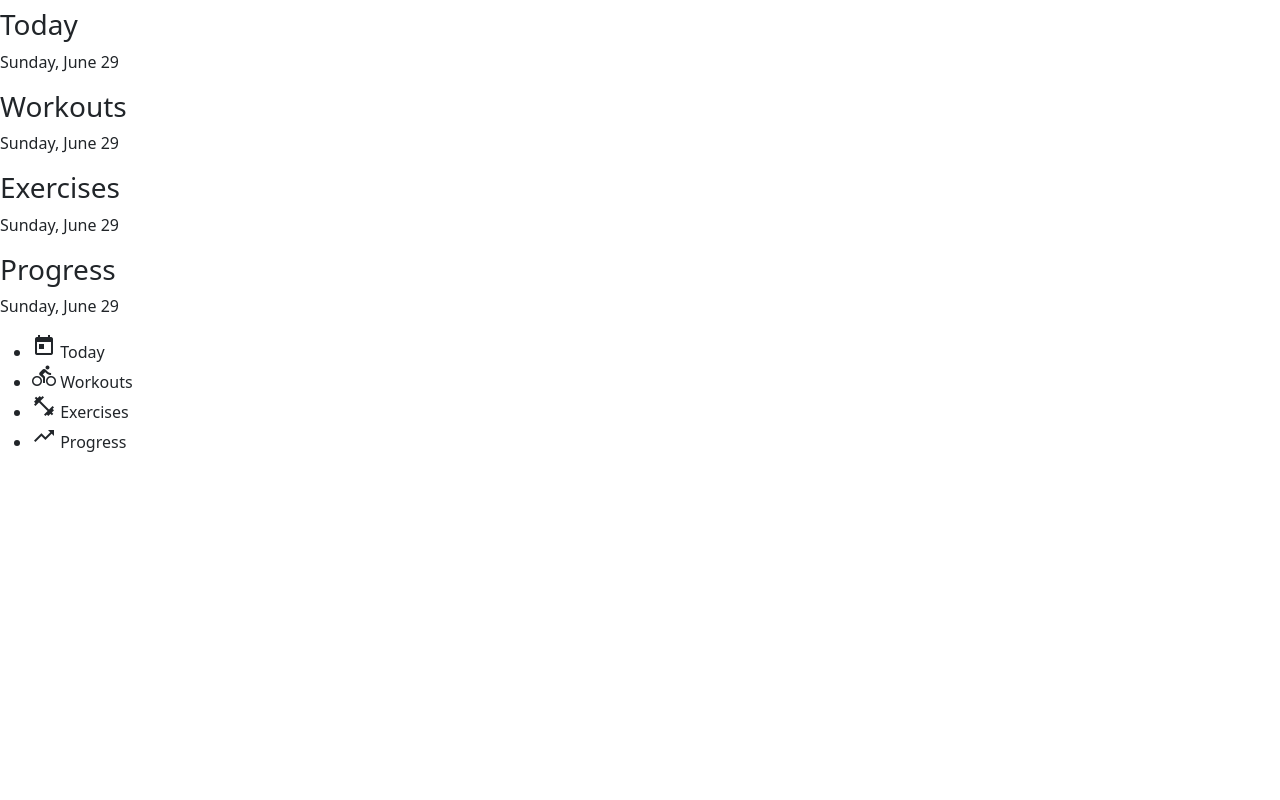
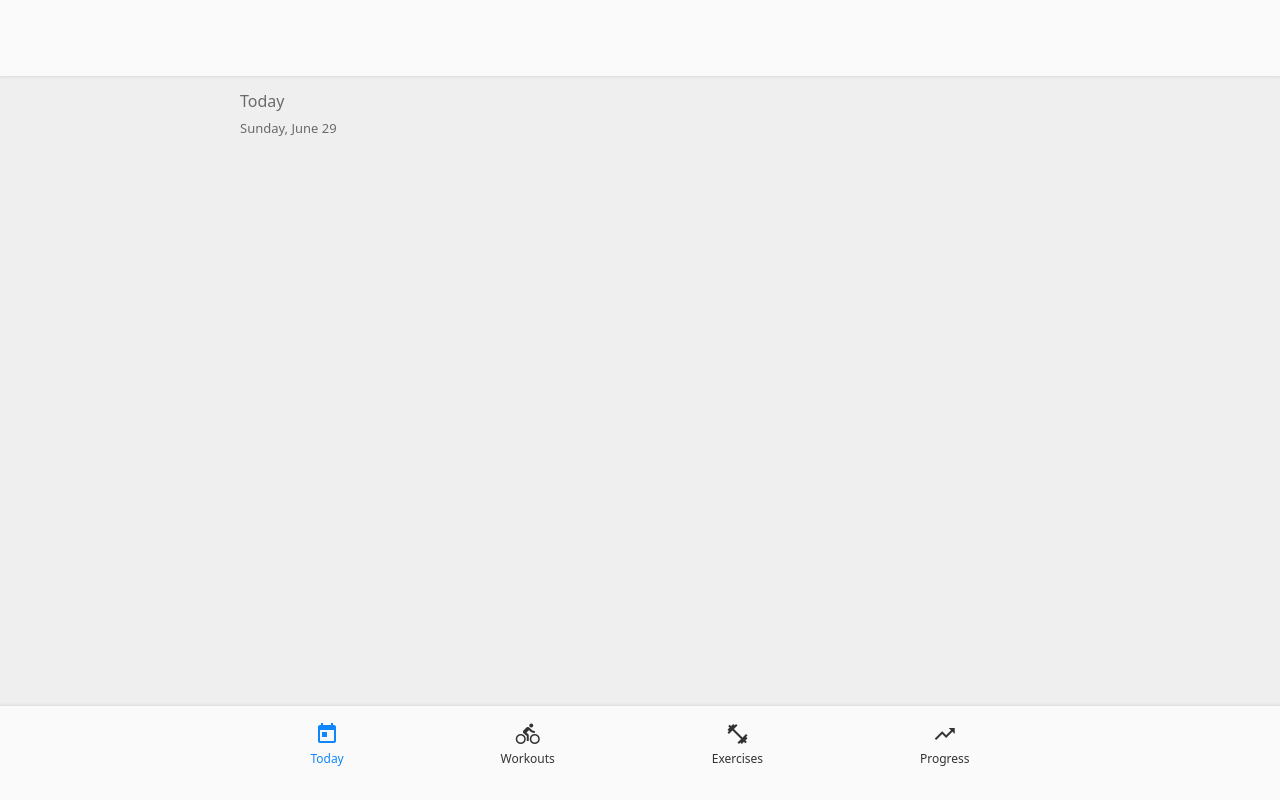
Before and after one commit to byVusi/hercules, a plain HTML site: page index.html in a window 1280 px wide. Drawn offline with nearby package versions, Linux system fonts and the light colour scheme; the site is published under a folder, as on GitHub Pages, so addresses that start at the root find nothing.

Commit message:
Update index.html

```diff
--- a/index.html
+++ b/index.html
@@ -23,7 +23,7 @@
 			rel="stylesheet"
 			href="https://fonts.googleapis.com/icon?family=Material+Icons"
 		/>
-		<link rel="stylesheet" href="/css/style.css" />
+		<link rel="stylesheet" href="./css/style.css" />
 		<title>Hercules</title>
 	</head>
 	<body class="prevent-select">
@@ -126,6 +126,6 @@
 			integrity="sha384-RuyvpeZCxMJCqVUGFI0Do1mQrods/hhxYlcVfGPOfQtPJh0JCw12tUAZ/Mv10S7D"
 			crossorigin="anonymous"
 		></script>
-		<script type="module" src="/js/app.js" defer></script>
+		<script type="module" src="./js/app.js" defer></script>
 	</body>
 </html>
```
